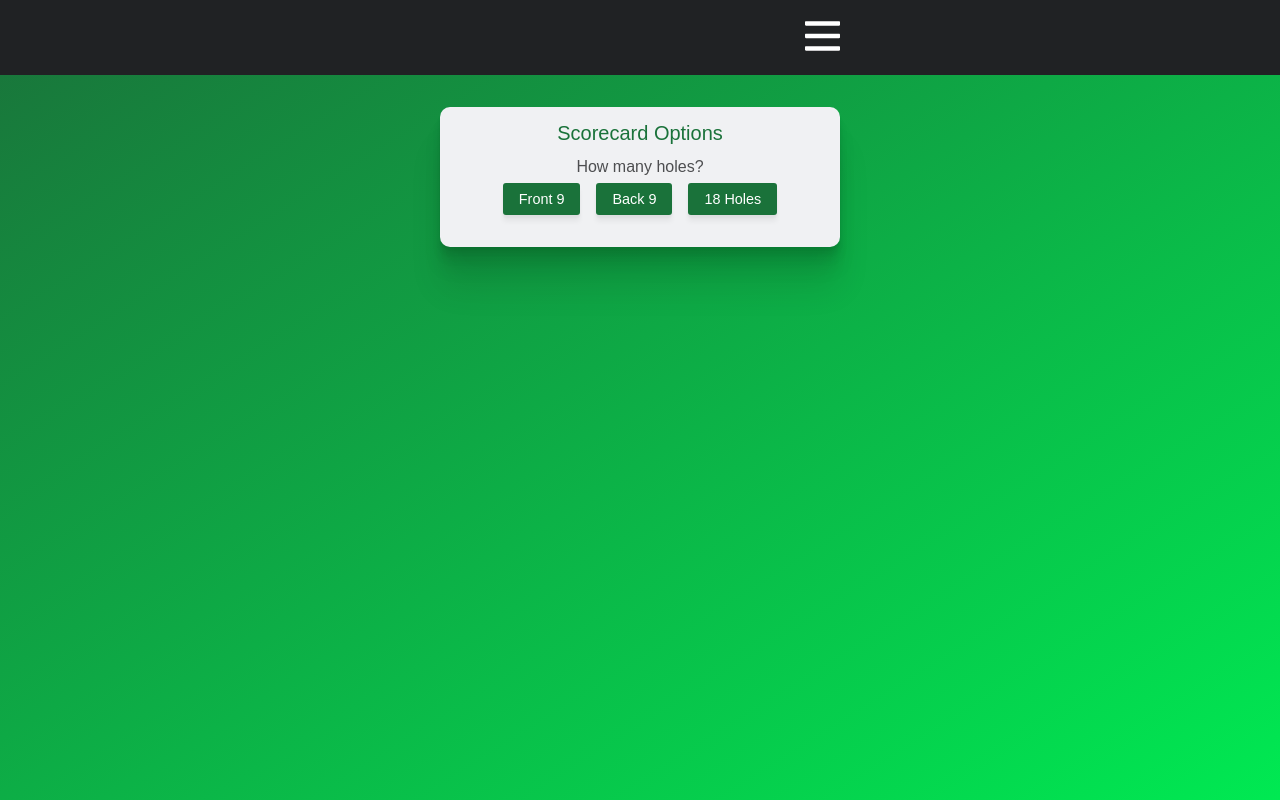
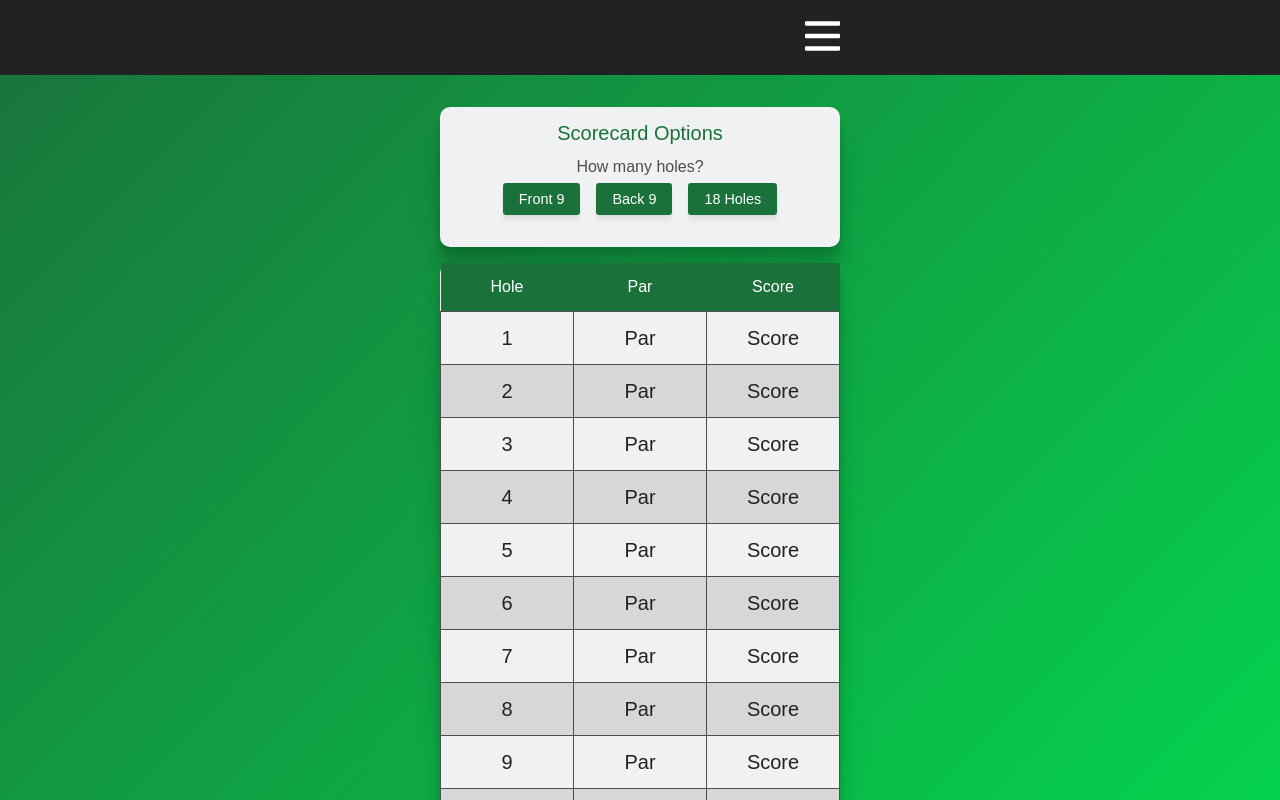
Before and after one commit to dkersten/golf-scorecard-frontend-v2, a React (Create React App) app: page /scorecard/new in a window 1280 px wide. Both pictures are taken after a click on the button "18 Holes". Shown: the top 800 px of the page. Built offline with nearby package versions, Linux system fonts and the light colour scheme; no server answers.

Commit message:
got scorecard rendering correct holes based on user choice

```diff
--- a/src/components/Scorecard.js
+++ b/src/components/Scorecard.js
@@ -1,4 +1,5 @@
 import React, {useState} from 'react';
+import ScorecardRow from './ScorecardRow';
 
 const Scorecard = () => {
 
@@ -36,7 +37,36 @@ const Scorecard = () => {
         setNumHoles('18')
     }
 
-    console.log(numHoles)
+    // console.log(numHoles)
+
+    // renders the correct holes based on user's choice
+    const cardNumHoles = () => {
+        if (numHoles === 'f9') {
+            const rows = []
+
+            for (let i = 1; i <= 9; i++) {
+                rows.push( <ScorecardRow key={i} num={i} /> )
+            }
+            return rows
+
+        } else if (numHoles === 'b9') {
+            const rows = []
+
+            for (let i = 10; i <= 18; i++) {
+                rows.push( <ScorecardRow key={i} num={i} /> )
+            }
+            return rows
+
+        } else if (numHoles === "18") {
+            const rows = []
+
+            for (let i = 1; i <= 18; i++) {
+                rows.push( <ScorecardRow key={i} num={i} /> )
+            }
+            return rows
+
+        }
+    }
 
     return(
         <div className="scorecard">
@@ -47,6 +77,22 @@ const Scorecard = () => {
                             scorecardOptions()
                         }
                     </div>
+                    <form>
+                        <table>
+                            <thead>
+                                <tr>
+                                    <th>Hole</th>
+                                    <th>Par</th>
+                                    <th>Score</th>
+                                </tr>
+                            </thead>
+                            <tbody>
+                                {
+                                    cardNumHoles()
+                                }
+                            </tbody>
+                        </table>
+                    </form>
                 </div>
             </main>
         </div>
--- /dev/null
+++ b/src/components/ScorecardRow.js
@@ -0,0 +1,16 @@
+import React from 'react';
+
+const ScorecardRow = (props) => {
+
+    // const index = props.num
+
+    return(
+        <tr>
+            <td>{props.num}</td>
+            <td>Par</td>
+            <td>Score</td>
+        </tr>
+    )
+}
+
+export default ScorecardRow
```
